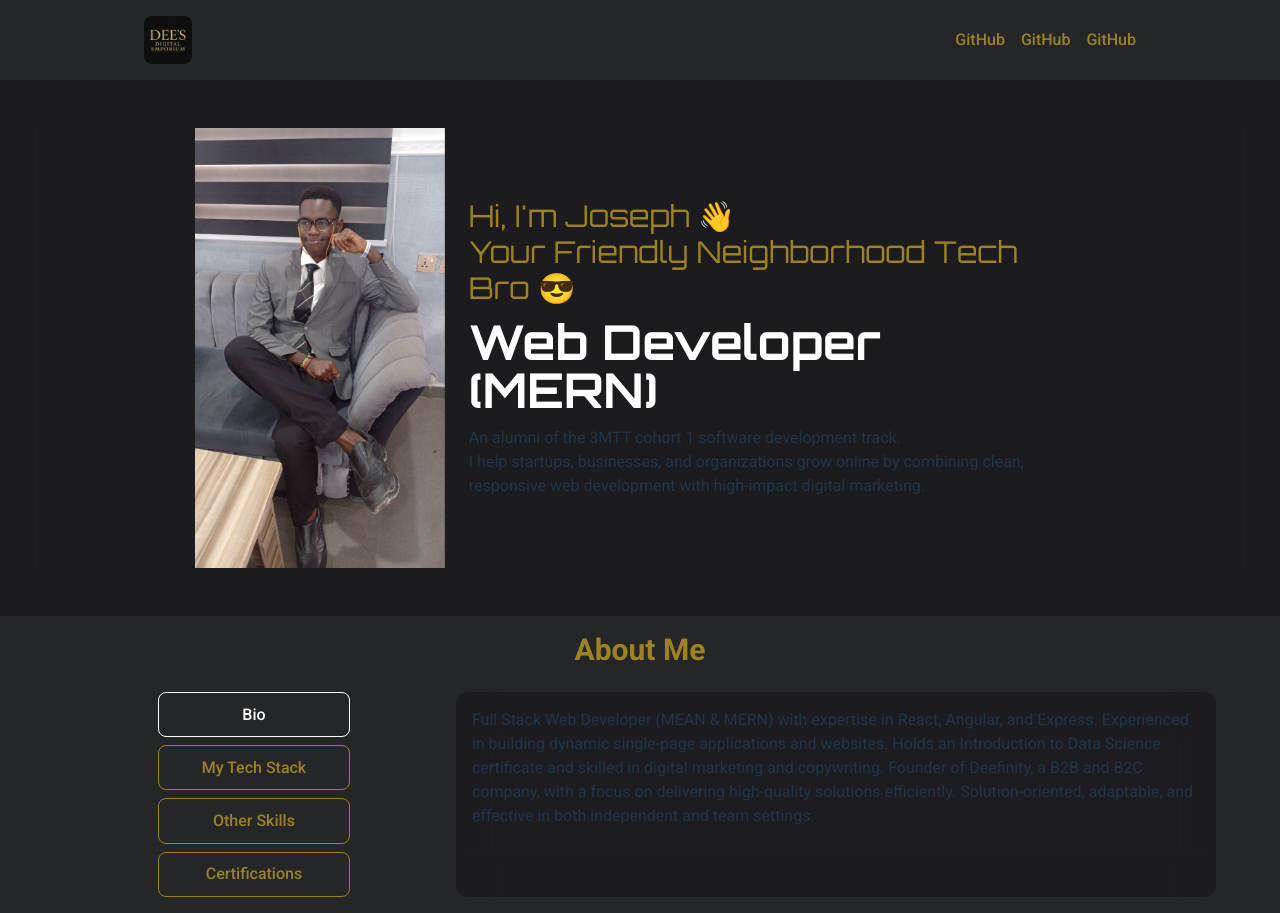
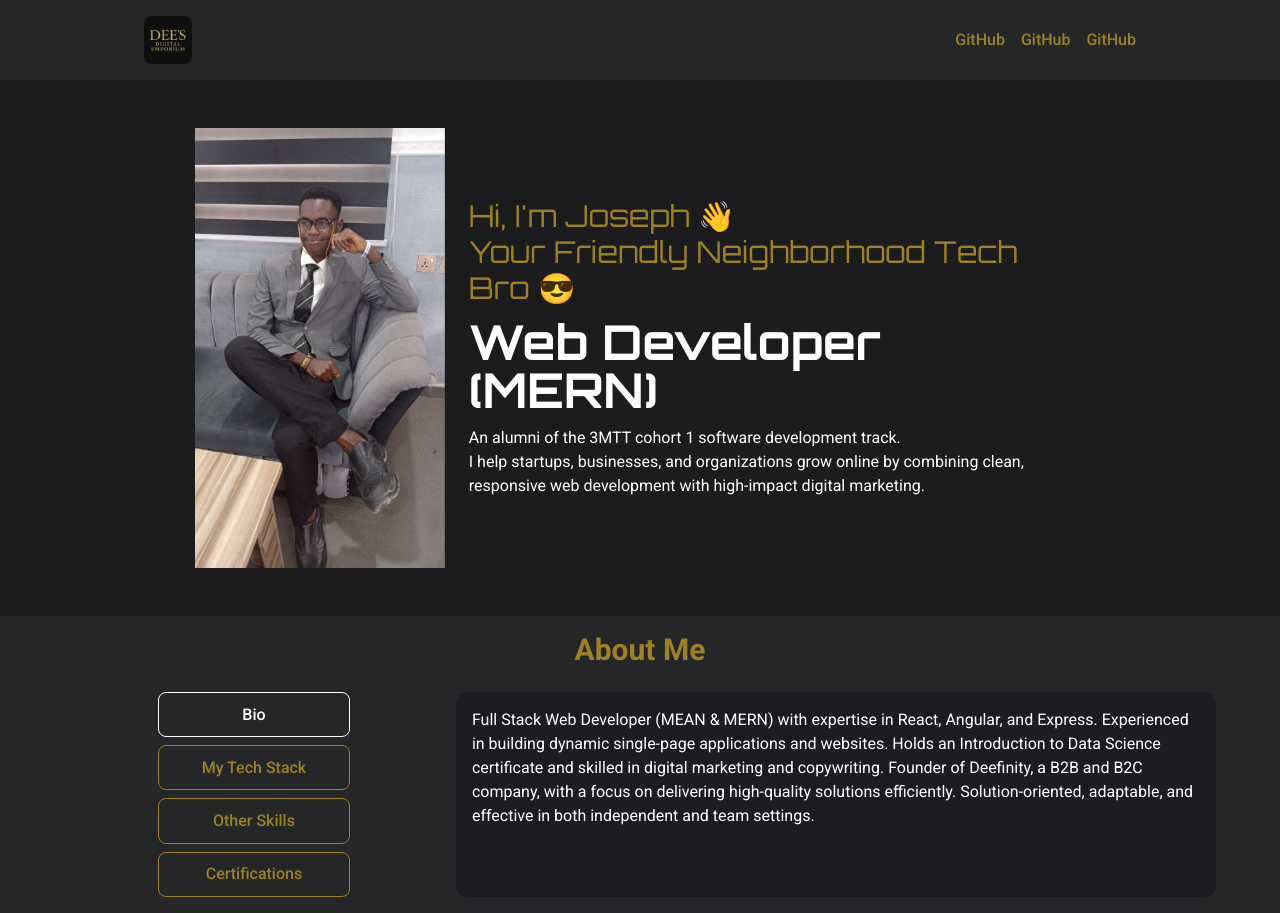
Before and after one commit to TenninDYuurei/portfolio, a React (Vite) app: page / in a window 1280 px wide. Built offline with nearby package versions, Linux system fonts and the light colour scheme.

Commit message:
changed text color

```diff
--- a/src/App.tsx
+++ b/src/App.tsx
@@ -3,7 +3,7 @@ import SecondSection from "./components/secondSection/SecondSection";
 
 const App: React.FC = () => {
   return (
-    <div className="w-full min-h-screen bg-primary-black font-roboto">
+    <div className="w-full min-h-screen bg-primary-black font-roboto text-[#ffffff]">
       <FirstSection/>
       <SecondSection/>
     </div>
```
